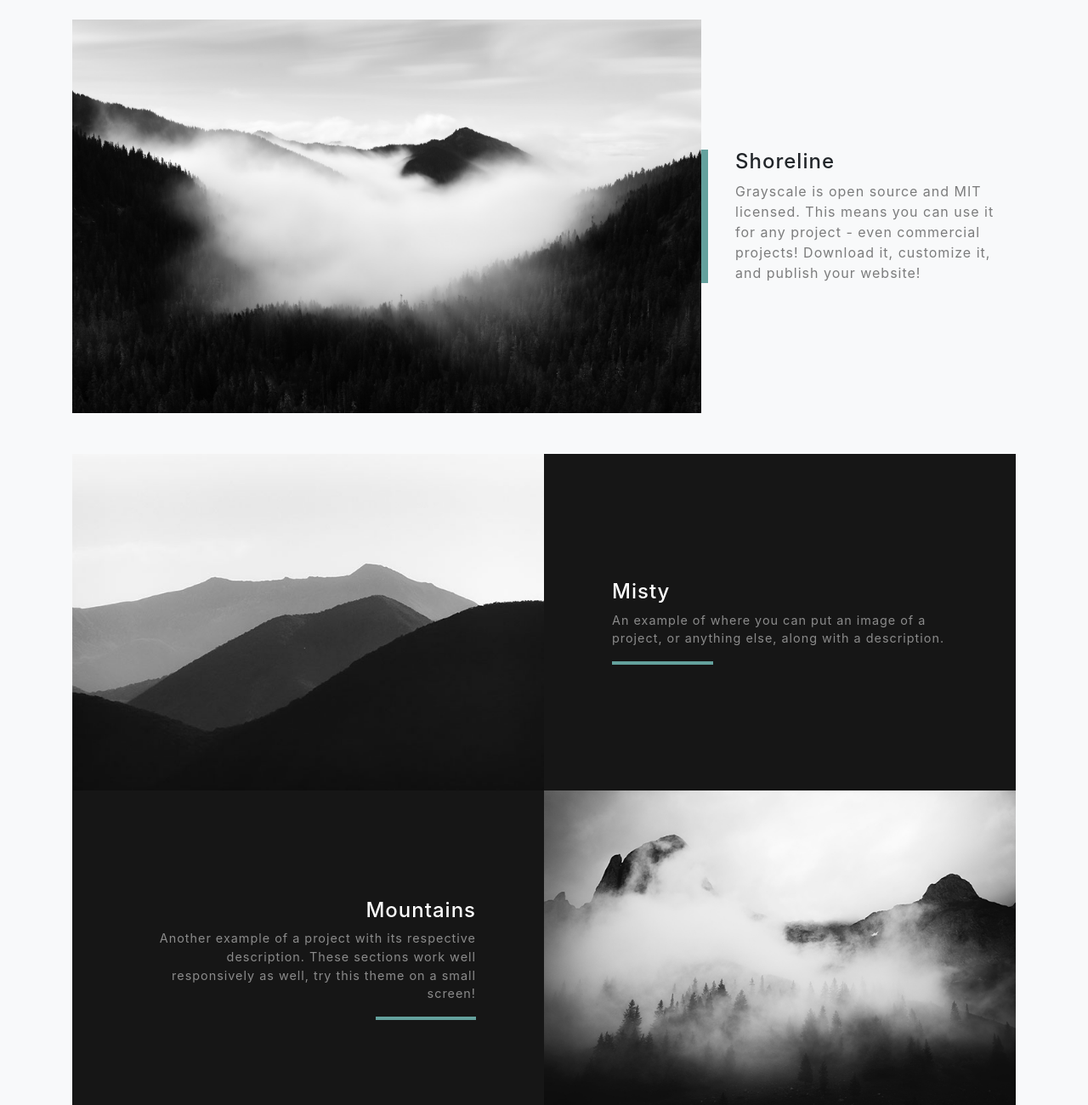
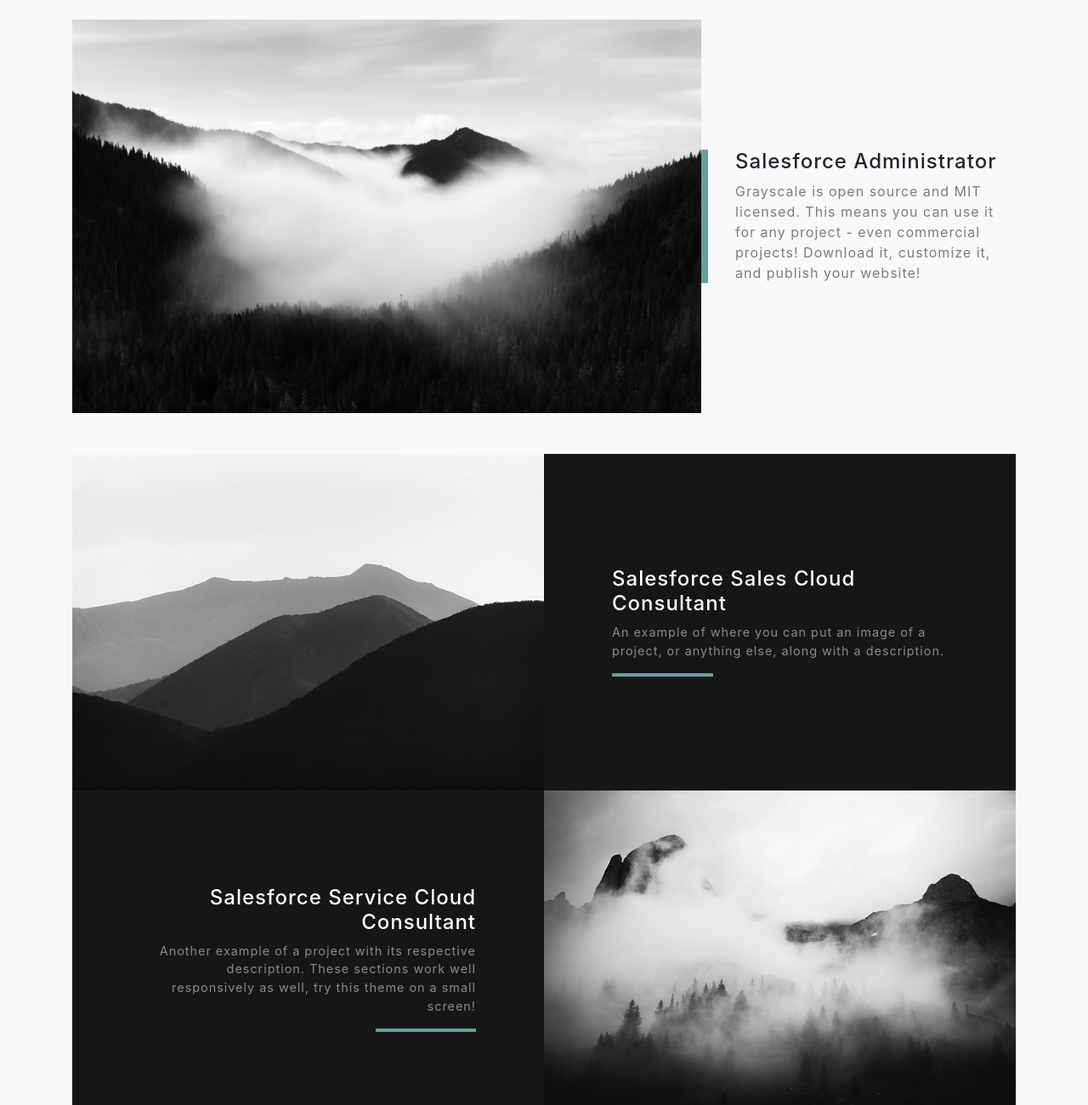
Before and after one commit to Peter-Majewski/grayscale, a website with bundled scripts: page index.html in a window 1280 px wide. Shown: the part 1625-2925 px from the top of the page at 85% size. Built offline with nearby package versions, Linux system fonts and the light colour scheme.

Commit message:
Update index.html

```diff
--- a/index.html
+++ b/index.html
@@ -8,7 +8,7 @@
   <meta name="description" content="">
   <meta name="author" content="">
 
-  <title>MAJCOR - Peter Majewski // Salesforce CRM Consulting</title>
+  <title>MAJCOR</title>
 
   <!-- Bootstrap core CSS -->
   <link href="vendor/bootstrap/css/bootstrap.min.css" rel="stylesheet">
@@ -85,7 +85,7 @@
         </div>
         <div class="col-xl-4 col-lg-5">
           <div class="featured-text text-center text-lg-left">
-            <h4>Shoreline</h4>
+            <h4>Salesforce Administrator</h4>
             <p class="text-black-50 mb-0">Grayscale is open source and MIT licensed. This means you can use it for any project - even commercial projects! Download it, customize it, and publish your website!</p>
           </div>
         </div>
@@ -100,7 +100,7 @@
           <div class="bg-black text-center h-100 project">
             <div class="d-flex h-100">
               <div class="project-text w-100 my-auto text-center text-lg-left">
-                <h4 class="text-white">Misty</h4>
+                <h4 class="text-white">Salesforce Sales Cloud Consultant</h4>
                 <p class="mb-0 text-white-50">An example of where you can put an image of a project, or anything else, along with a description.</p>
                 <hr class="d-none d-lg-block mb-0 ml-0">
               </div>
@@ -118,7 +118,7 @@
           <div class="bg-black text-center h-100 project">
             <div class="d-flex h-100">
               <div class="project-text w-100 my-auto text-center text-lg-right">
-                <h4 class="text-white">Mountains</h4>
+                <h4 class="text-white">Salesforce Service Cloud Consultant</h4>
                 <p class="mb-0 text-white-50">Another example of a project with its respective description. These sections work well responsively as well, try this theme on a small screen!</p>
                 <hr class="d-none d-lg-block mb-0 mr-0">
               </div>
```
